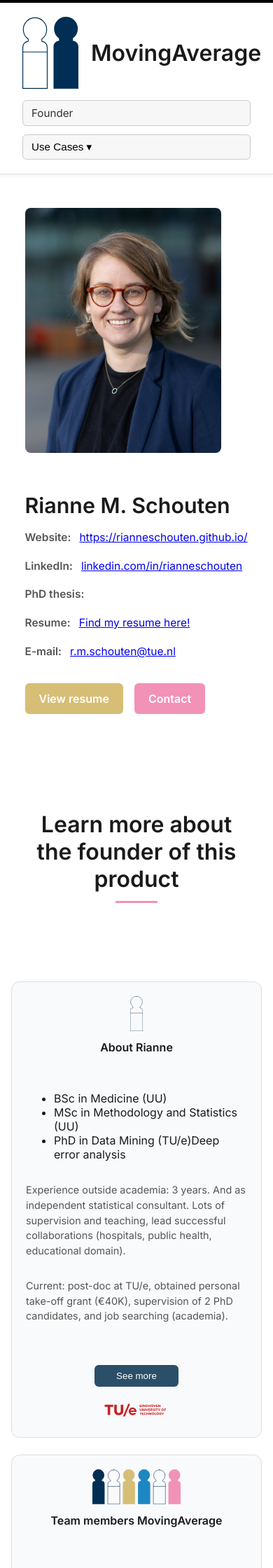
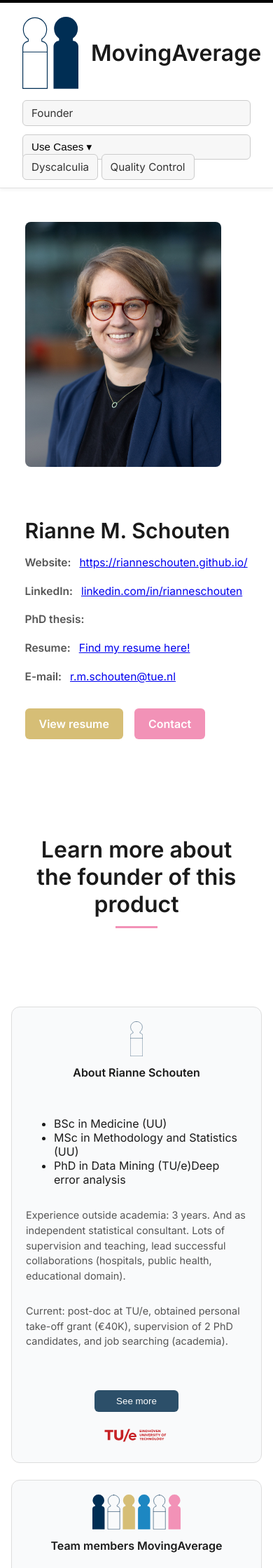
Before and after one commit to moving-average/moving-average.github.io, a Jekyll site: the page built from founder.markdown, in a window 390 px wide. Shown: the top 2240 px of the page at 70% size. Built offline with Jekyll 4.4.1, drawn with Linux system fonts in a browser that asks for light colours.

Commit message:
update website

```diff
--- a/assets/style.css
+++ b/assets/style.css
@@ -57,14 +57,6 @@ main {
   padding: 1rem;
   width: 100%;
   box-sizing: border-box;
-}
-
-.intro {
-  margin-bottom: 1.5rem;
-  font-size: 0.98rem;
-  border-bottom: 1px solid #ddd;
-  padding-bottom: 0.75rem;
-  line-height: 1.6;
 }
 
 .cards {
@@ -173,34 +165,6 @@ footer a:hover {
   margin-right: 10px;
 }
 
-main.page {
-  max-width: 900px;
-  margin: 0 auto;
-  width: 100%;
-  line-height: 1.5;
-}
-
-.intro-with-image {
-  display: flex;
-  gap: 2rem;
-  align-items: flex-start;
-  margin-bottom: 2rem;
-  flex-wrap: wrap;
-}
-
-.profile-img {
-  max-width: 250px;
-  border-radius: 8px;
-  flex-shrink: 0;
-}
-
-.intro-text {
-  flex: 1;
-  min-width: 250px;
-  font-family: "Inter", sans-serif;
-  line-height: 1.5;
-}
-
 .site-title {
   text-decoration: none;
   color: inherit;
@@ -231,48 +195,6 @@ main.page {
   border-color: #999;
 }
 
-.dropdown-content {
-  display: none;
-  position: absolute;
-  background-color: white;
-  min-width: 160px;
-  border: 1px solid #ddd;
-  box-shadow: 0px 4px 12px rgba(0, 0, 0, 0.1);
-  z-index: 1;
-  border-radius: 6px;
-}
-
-.dropdown-content a {
-  color: #333;
-  padding: 0.6rem 1rem;
-  text-decoration: none;
-  display: block;
-  transition: background-color 0.2s ease;
-}
-
-.dropdown-content a:hover {
-  background-color: #f0f0f0;
-}
-
-.dropdown:hover .dropdown-content {
-  display: block;
-}
-
-.image-text-block {
-  display: flex;
-  flex-direction: row;
-  align-items: flex-start;
-  gap: 1.5rem;
-  margin-bottom: 1.5rem;
-}
-
-.responsive-inline-img {
-  max-width: 40%;
-  height: auto;
-  aspect-ratio: 4 / 3;
-  object-fit: contain;
-  display: block;
-}
 
 .hero-section {
   display: flex;
@@ -286,7 +208,7 @@ main.page {
   max-width: 1200px;
   margin-left: auto;
   margin-right: auto;
-  gap: 2rem;
+  gap: 3rem;
 }
 
 
@@ -424,166 +346,16 @@ main.page {
   text-align: left;
 }
 
-.testimonial-person {
-  display: flex;
-  flex-direction: column;
-  gap: 0.25rem;
-  font-weight: 600;
-}
-
 .testimonial-person span {
   font-weight: normal;
   font-size: 0.95rem;
   color: #555;
 }
 
-.page-hero {
-  display: flex;
-  flex-wrap: wrap;
-  align-items: flex-start;
-  gap: 2rem;
-  margin-bottom: 2.5rem;
-  max-width: 1000px;
-  margin-left: auto;
-  margin-right: auto;
-  padding: 2rem 1rem 0 1rem;
-  box-sizing: border-box;
-}
-
-.page-hero-img {
-  max-width: 250px;
-  border-radius: 8px;
-  flex-shrink: 0;
-  object-fit: cover;
-}
-
-.page-hero-text {
-  flex: 1;
-  min-width: 250px;
-}
-
-.page-hero-text h2 {
-  font-size: 2rem;
-  margin-bottom: 1rem;
-  font-weight: 600;
-}
-
-.page-intro {
-  font-size: 1rem;
-  color: #555;
-  line-height: 1.6;
-}
-
-.page-title {
-  font-size: 2rem;
-  font-weight: 600;
-  margin: 2rem auto 1.5rem;
-  text-align: center;
-  max-width: 800px;
-}
-
-.page-content {
-  max-width: 1000px;
-  margin: 0 auto;
-  padding: 0 1rem 3rem 1rem;
-  line-height: 1.7;
-  font-size: 1rem;
-  color: #222;
-  box-sizing: border-box;
-}
-
-.page-content img {
-  max-width: 100%;
-  height: auto;
-  margin: 1rem 0;
-}
-
-.page-content iframe {
-  width: 100%;
-  border: 1px solid #ccc;
-  border-radius: 8px;
-}
-
-.hero-banner {
-  display: flex;
-  align-items: center;
-  justify-content: space-between;
-  flex-wrap: wrap;
-  gap: 2rem;
-  padding: 2rem 1rem;
-  background-color: #f9fafb;
-  border-bottom: 1px solid #eee;
-  max-width: 1100px;
-  margin: 0 auto 2rem;
-  box-sizing: border-box;
-}
-
-.hero-banner-text {
-  flex: 1;
-  min-width: 250px;
-}
-
-.hero-banner-text h2 {
-  font-size: 2rem;
-  margin-bottom: 1rem;
-  color: #1a1a1a;
-}
-
-.hero-banner-img {
-  flex: 1;
-  min-width: 250px;
-}
-
-.hero-banner-img img {
-  width: 100%;
-  height: auto;
-  border-radius: 10px;
-}
-
-.section-alt {
-  background-color: #f2f7fb;
-  padding: 2rem 1rem;
-}
-
-.section-white {
-  background-color: #fff;
-  padding: 2rem 1rem;
-}
-
-.image-text-block.alt {
-  flex-direction: row-reverse;
-}
-
-.highlight-box {
-  margin-top: 1rem;
-  padding: 1rem;
-  background-color: #fff5d6;
-  border-left: 4px solid #d6be76;
-  border-radius: 6px;
-  font-size: 0.95rem;
-  line-height: 1.6;
-}
-
-.logo-row {
-  display: flex;
-  justify-content: center;
-  gap: 2rem;
-  margin: 2rem 0;
-  flex-wrap: wrap;
-}
-
-.logo-row img {
-  max-height: 60px;
-  object-fit: contain;
-}
-
-
-/* Sectiecontainer */
 .logos-section {
   padding: 2rem 1rem;
 }
 
-/* Standaard wrapper met flex-grid voor max 3 logo's */
 .logos-wrapper {
   display: flex;
   flex-wrap: wrap;
@@ -591,14 +363,12 @@ main.page {
   gap: 2rem;
 }
 
-/* Standaard logo-blok */
 .logo-item {
   flex: 1 1 200px;
   max-width: 300px;
   text-align: center;
 }
 
-/* Als het enige item een iframe is: geef het volledige breedte */
 .single-iframe {
   display: block;
   text-align: center;
@@ -618,13 +388,10 @@ main.page {
   box-shadow: 0 0 10px rgba(0, 0, 0, 0.05);
 }
 
-/* Optionele styling voor iframe previews in multi-logo layout */
 .website-preview iframe {
   border-radius: 6px;
   box-shadow: 0 0 6px rgba(0, 0, 0, 0.04);
 }
-
-
 
 .double-info-section {
   display: flex;
@@ -668,53 +435,6 @@ main.page {
 
 .info-text p {
   margin-bottom: 1rem;
-}
-
-
-
-/* Responsive */
-@media (max-width: 768px) {
-  .testimonials-wrapper {
-    flex-direction: column;
-    align-items: center;
-    gap: 2rem;
-  }
-
-  .testimonial-card {
-    max-width: 100%;
-    width: 100%;
-    padding: 1.5rem;
-    box-sizing: border-box;
-  }
-
-  .testimonials-section {
-    padding: 3rem 1.25rem;
-    margin-top: 3rem;
-  }
-
-  .testimonials-title {
-    font-size: 1.6rem;
-    line-height: 1.3;
-    padding: 0 1rem;
-  }
-
-  .testimonial-card p {
-    font-size: 0.95rem;
-    line-height: 1.5;
-  }
-}
-
-
-/* Responsive */
-@media (max-width: 768px) {
-  .hero-section {
-    flex-direction: column;
-  }
-
-  .hero-image,
-  .hero-text {
-    max-width: 100%;
-  }
 }
 
 .info-section {
@@ -770,7 +490,6 @@ main.page {
   line-height: 1.6;
 }
 
-/* Vertical dividers */
 .info-block:not(:last-child)::after {
   content: "";
   position: absolute;
@@ -782,8 +501,45 @@ main.page {
   opacity: 0.4;
 }
 
-/* Responsive layout */
-@media (max-width: 900px) {
+@media (max-width: 768px) {
+  .testimonials-wrapper {
+    flex-direction: column;
+    align-items: center;
+    gap: 2rem;
+  }
+
+  .testimonial-card {
+    max-width: 100%;
+    width: 100%;
+    padding: 1.5rem;
+    box-sizing: border-box;
+  }
+
+  .testimonials-section {
+    padding: 3rem 1.25rem;
+    margin-top: 3rem;
+  }
+
+  .testimonials-title {
+    font-size: 1.6rem;
+    line-height: 1.3;
+    padding: 0 1rem;
+  }
+
+  .testimonial-card p {
+    font-size: 0.95rem;
+    line-height: 1.5;
+  }
+
+  .hero-section {
+    flex-direction: column;
+  }
+
+  .hero-image,
+  .hero-text {
+    max-width: 100%;
+  }
+
   .info-columns {
     flex-direction: column;
     gap: 2.5rem;
@@ -796,10 +552,7 @@ main.page {
   .info-block {
     padding: 0;
   }
-}
 
-/* Mobiele weergave - schermen kleiner dan 768px */
-@media (max-width: 768px) {
   html, body {
     margin: 0;
     padding: 0;
@@ -821,24 +574,6 @@ main.page {
     flex-direction: column;
     width: 100%;
   }
-
-  .cards {
-    flex-direction: column;
-  }
-
-  .card {
-    width: 100%;
-    max-width: 100%;
-    box-sizing: border-box;
-  }
-
-  .extra-images {
-    flex-direction: row;
-    flex-wrap: wrap;
-    justify-content: center;
-    gap: 1rem;
-  }
-
 
   .logo-img {
     width: 80px;
@@ -865,16 +600,6 @@ main.page {
     display: block;
   }
 
-  .image-text-block {
-    flex-direction: column;
-  }
-
-  .responsive-inline-img {
-    max-width: 100%;
-    width: 100%;
-    height: auto;
-  }
-
   .hero-section {
     flex-direction: column;
   }
@@ -883,5 +608,4 @@ main.page {
   .hero-text {
     max-width: 100%;
   }
-
 }
--- a/founder.markdown
+++ b/founder.markdown
@@ -19,7 +19,7 @@ testimonials:
     skew: skew-right
 
 cards:
-  - title: About Rianne
+  - title: About Rianne Schouten
     image: /assets/img/wit.svg
     extra_image_center: /assets/img/logo_eindhoven.svg
     extra_image_center_width: 100%
```
